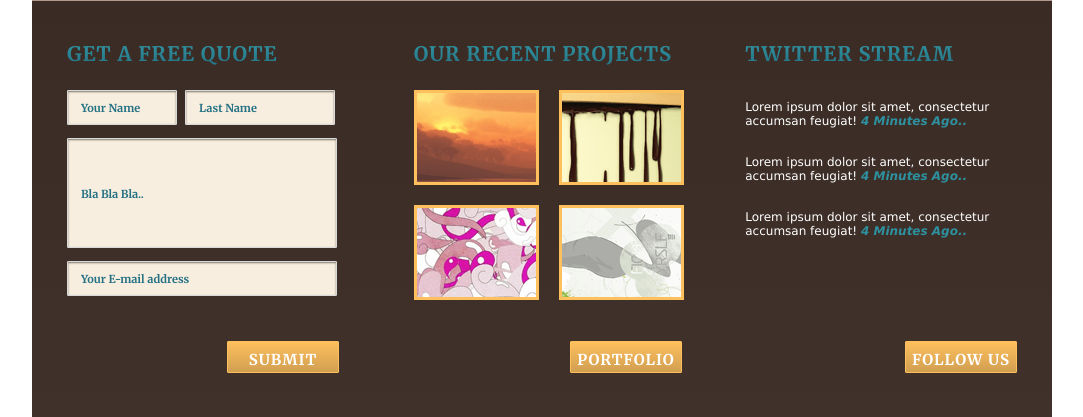
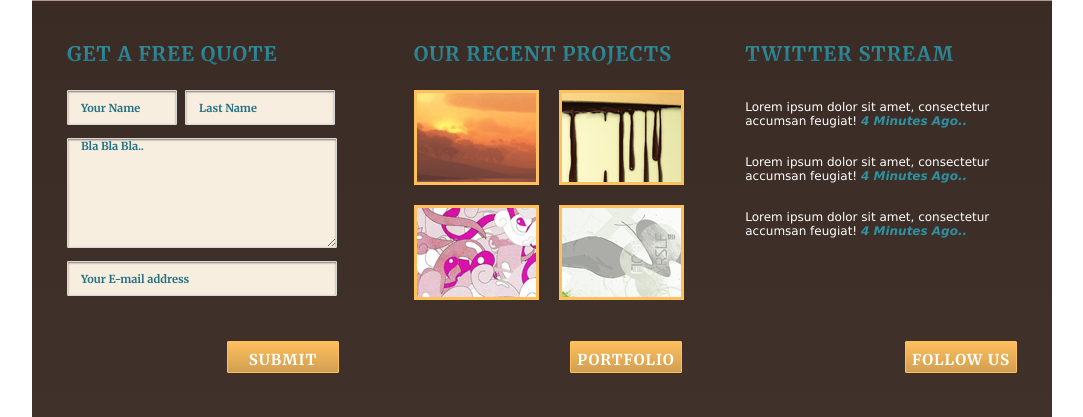
Before and after one commit to almong/netology, a PHP site: page / in a window 1280 px wide. Shown: the part 1328-1745 px from the top of the page, without its empty margins (98-1181 px from the left). Run offline with PHP 8.4, Linux system fonts and the light colour scheme.

Commit message:
textarea

```diff
--- a/home_work/html_css/diploma/index.html
+++ b/home_work/html_css/diploma/index.html
@@ -111,10 +111,10 @@
             <div class="form">
                 <h2>get a free quote</h2>
                 <form>
-                    <input class="name" type="text" placeholder="Your Name">
-                    <input class="l-name" na type="text" placeholder="Last Name">
-                    <input class="bla" type="text" placeholder="Bla Bla Bla..">
-                    <input class="email" type="text" placeholder="Your E-mail address">
+                    <input class="name bf-input" type="text" placeholder="Your Name">
+                    <input class="l-name bf-input" na type="text" placeholder="Last Name">
+                    <textarea class="bla bf-input" placeholder="Bla Bla Bla.."></textarea>
+                    <input class="email bf-input" type="text" placeholder="Your E-mail address">
                     <button class="footer-button" type="submit">submit</button>
                 </form>
             </div>
--- a/home_work/html_css/diploma/style.css
+++ b/home_work/html_css/diploma/style.css
@@ -641,7 +641,7 @@ footer {
     cursor: pointer;
 }
 
-.big-footer input {
+.bf-input {
     background-color: #f8eedf;
     border-radius: 1px;
     border: 1px solid #d9d9d9;
@@ -653,14 +653,14 @@ footer {
     padding: 0 13px;
 }
 
-input::-webkit-input-placeholder {
+.bf-input::-webkit-input-placeholder {
     color: #247184;
     font-family: 'Merriweather', serif;
     font-weight: bold;
     font-size: 11px;
 }
 
-input::-moz-placeholder {
+.bf-input::-moz-placeholder {
     color: #247184;
     font-family: 'Merriweather', serif;
     font-weight: bold;
```
